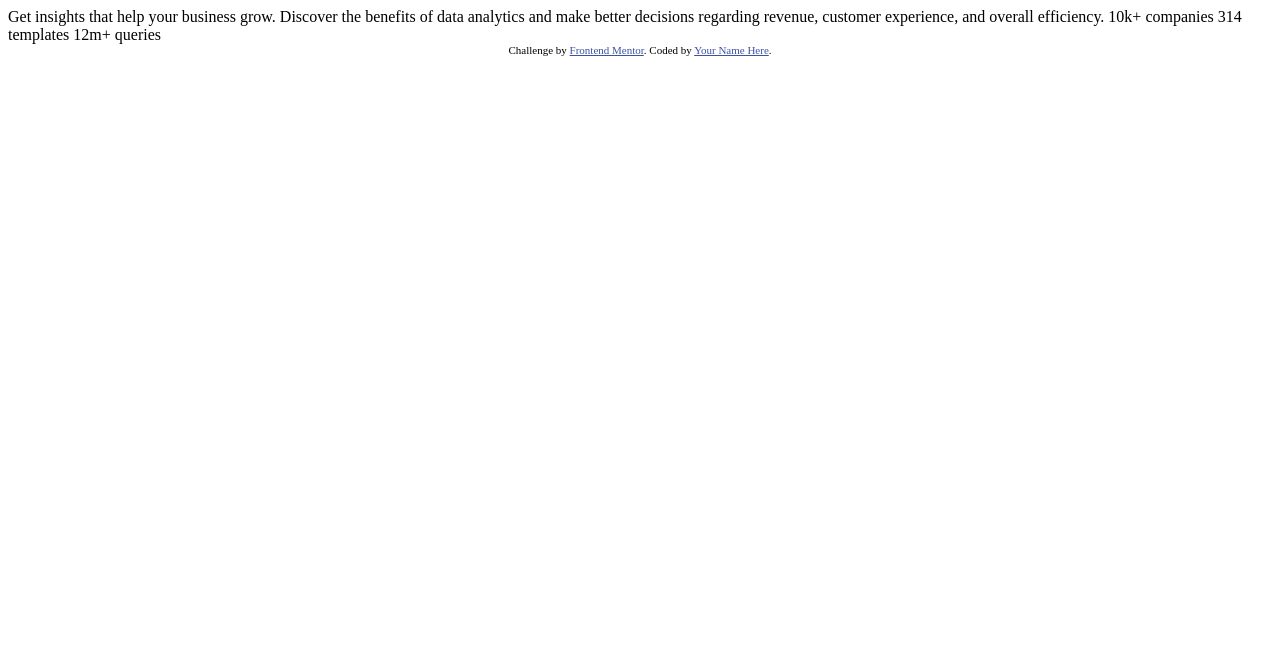
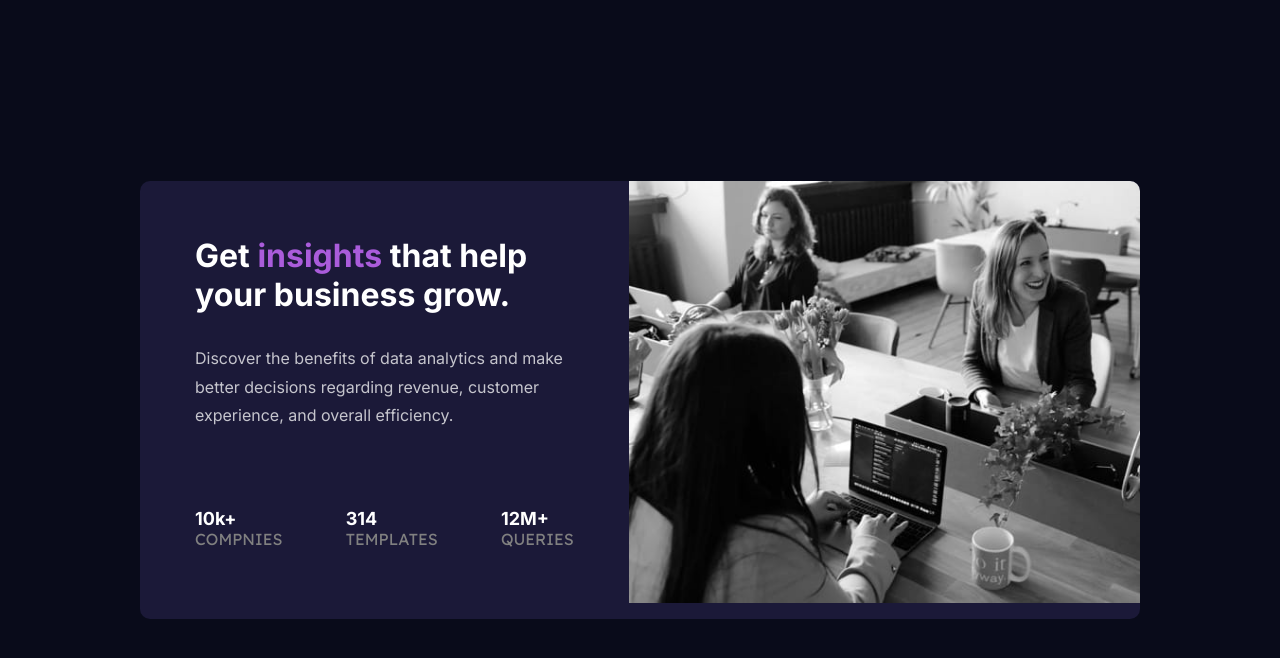
Before and after one commit to venkat2305/stats-preview-card-component, a plain HTML site: page index.html in a window 1280 px wide. Drawn offline with Linux system fonts and the light colour scheme.

Commit message:
init commit

```diff
--- a/index.html
+++ b/index.html
@@ -1,33 +1,42 @@
 <!DOCTYPE html>
 <html lang="en">
-<head>
-  <meta charset="UTF-8">
-  <meta name="viewport" content="width=device-width, initial-scale=1.0"> <!-- displays site properly based on user's device -->
-
-  <link rel="icon" type="image/png" sizes="32x32" href="./images/favicon-32x32.png">
-
-  <title>Frontend Mentor | Stats preview card component</title>
-
-  <!-- Feel free to remove these styles or customise in your own stylesheet 👍 -->
-  <style>
-    .attribution { font-size: 11px; text-align: center; }
-    .attribution a { color: hsl(228, 45%, 44%); }
-  </style>
-</head>
-<body>
-
-  Get insights that help your business grow.
-
-  Discover the benefits of data analytics and make better decisions regarding revenue, customer
-  experience, and overall efficiency.
-
-  10k+ companies
-  314 templates
-  12m+ queries
-
-  <div class="attribution">
-    Challenge by <a href="https://www.frontendmentor.io?ref=challenge" target="_blank">Frontend Mentor</a>.
-    Coded by <a href="#">Your Name Here</a>.
-  </div>
-</body>
+  <head>
+    <meta charset="UTF-8" />
+    <meta name="viewport" content="width=device-width, initial-scale=1.0" />
+    <link
+      rel="icon"
+      type="image/png"
+      sizes="32x32"
+      href="./images/favicon-32x32.png"
+    />
+    <link rel="stylesheet" href="style.css" />
+    <title>Stats preview card component</title>
+  </head>
+  <body>
+    <main>
+      <div class="card">
+        <picture>
+          <source
+            srcset="/images/image-header-desktop.jpg"
+            media="(min-width:100px)"
+          />
+          <img class="mob" src="/images/image-header-mobile.jpg" alt="" />
+        </picture>
+        <div class="desc">
+          <h1>Get <span>insights</span> that help your business grow.</h1>
+          <p>
+            Discover the benefits of data analytics and make better decisions
+            regarding revenue, customer experience, and overall efficiency.
+          </p>
+          <div class="info">
+            <ul>
+              <li><strong>10k+ </strong>COMPNIES</li>
+              <li><strong>314 </strong>TEMPLATES</li>
+              <li><strong>12M+ </strong>QUERIES</li>
+            </ul>
+          </div>
+        </div>
+      </div>
+    </main>
+  </body>
 </html>
--- /dev/null
+++ b/style.css
@@ -0,0 +1,122 @@
+@import url("https://fonts.googleapis.com/css2?family=Inter:wght@400;700&family=Lexend+Deca&display=swap");
+
+*,
+*:before,
+*:after {
+  margin: 0;
+  padding: 0;
+  box-sizing: border-box;
+}
+
+:root {
+  --Very-dark-blue: hsl(233, 47%, 7%);
+  --Dark-desaturated-blue: hsl(244, 38%, 16%);
+  --Soft-violet: hsl(277, 64%, 61%);
+  --Slightly-transparent-white-para: hsla(0, 0%, 100%, 0.75);
+  --Slightly-transparent-white-stats: hsla(0, 0%, 100%, 0.6);
+}
+
+body {
+  background-color: var(--Very-dark-blue);
+  color: gray;
+  display: flex;
+  justify-content: center;
+  align-items: center;
+  min-height: 100vh;
+  padding: 10px;
+}
+
+.card {
+  background-color: var(--Dark-desaturated-blue);
+  max-width: 400px;
+  overflow: hidden;
+  border-radius: 10px;
+}
+
+img {
+  width: 100%;
+  background: var(--Dark-desaturated-blue);
+}
+
+span {
+  color: var(--Soft-violet);
+}
+
+.desc {
+  padding: 25px;
+  margin-top: 5px;
+}
+
+h1 {
+  font-family: "inter", sans-serif;
+  font-weight: 700;
+  color: white;
+  text-align: center;
+  margin-bottom: 20px;
+}
+
+p {
+  font-family: "inter", sans-serif;
+  color: var(--Slightly-transparent-white-para);
+  text-align: center;
+  line-height: 1.8;
+}
+
+strong {
+  color: white;
+  font-family: "inter", sans-serif;
+  text-align: center;
+}
+
+ul {
+  list-style: none;
+  font-family: "Lexend Deca", sans-serif;
+  display: flex;
+  flex-direction: column;
+  align-items: center;
+  margin-top: 15px;
+}
+
+li {
+  display: flex;
+  flex-direction: column;
+  margin: 15px 0;
+}
+
+@media screen and (min-width: 1000px) {
+  .card {
+    display: flex;
+    min-width: 1000px;
+    flex-direction: row-reverse;
+  }
+
+  img {
+    width: 100%;
+  }
+
+  .desc {
+    width: 450px;
+    display: flex;
+    flex-direction: column;
+    margin: 30px;
+  }
+  h1 {
+    text-align: left;
+    margin-bottom: 30px;
+  }
+
+  p {
+    text-align: left;
+    margin-bottom: 48px;
+  }
+
+  ul{
+    display: flex;
+    flex-direction: row;
+    justify-content: space-between;
+  }
+  strong{
+    font-size: 18px;
+    text-align: left;
+  }
+}
```
Also changed, not shown: 2 other files.
